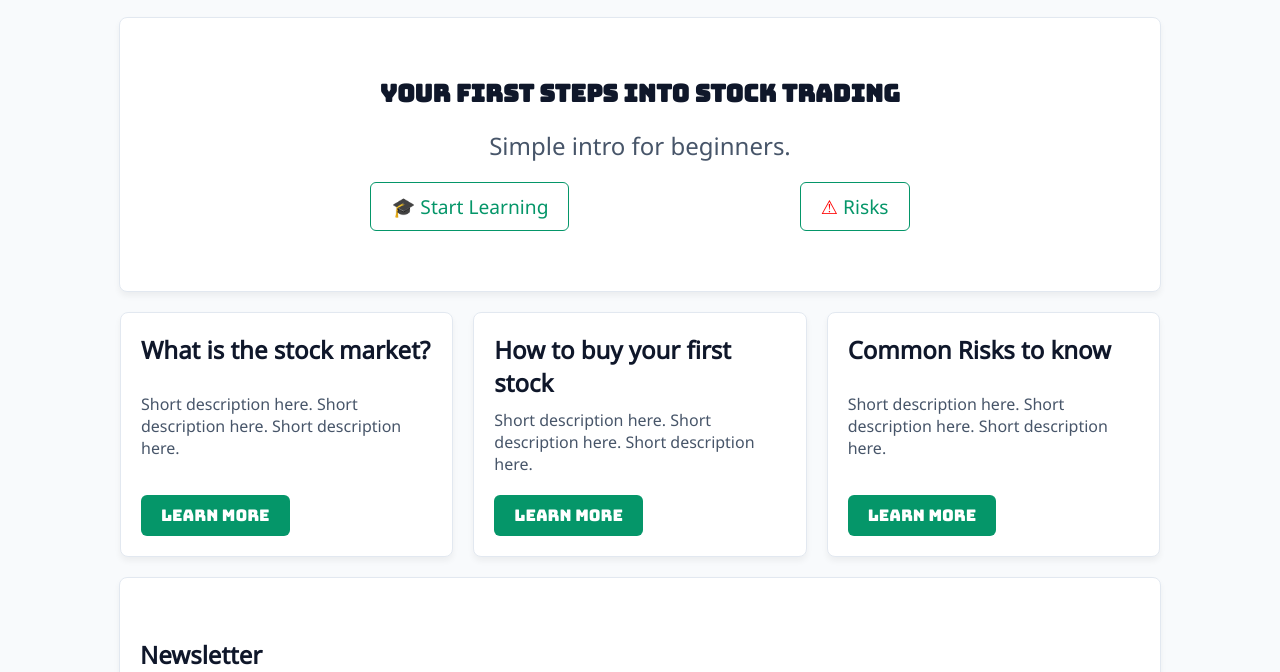
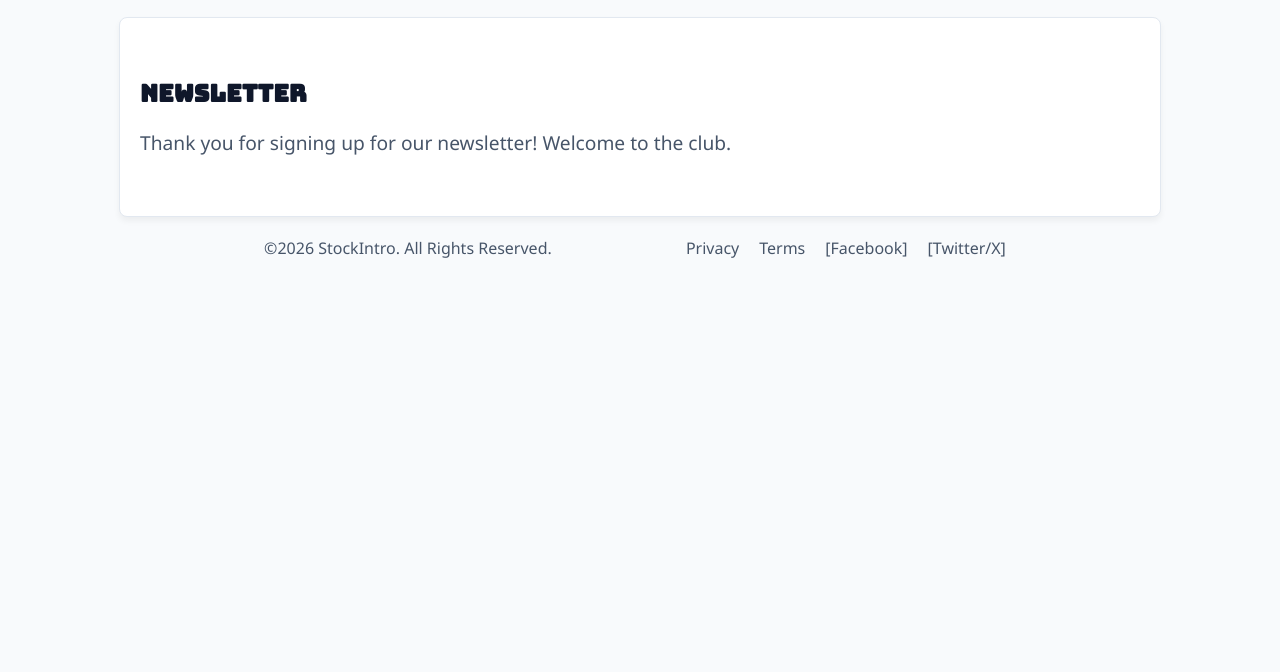
Before and after one commit to JKJameson/web-design-course, a plain HTML site: page newsletter-thanks.html in a window 1280 px wide. Shown: the part 128-800 px from the top of the page. Drawn offline with Linux system fonts and the light colour scheme.

Commit message:
add newsletter thanks page

```diff
--- a/index.html
+++ b/newsletter-thanks.html
@@ -12,7 +12,7 @@
             content="Learn the standard boilerplate of HTML5 to use for future websites and pages of those websites."
         />
         <meta name="keywords" content="Boilerplate,Section,Footer" />
-        <title>StockInto - Home</title>
+        <title>StockInto - Thank You</title>
         <link
             rel="preload"
             href="fonts/NotoSans-Regular.woff2"
@@ -46,51 +46,9 @@
             </nav>
         </header>
         <main>
-            <section id="hero">
-                <h1>Your first steps into stock trading</h1>
-                <p>Simple intro for beginners.</p>
-                <div id="hero-links">
-                    <a href="basics.html">&#127891; Start Learning</a>
-                    <a href="risks.html" id="hero-risk-btn"
-                        ><span style="color: red">&#9888;</span> Risks</a
-                    >
-                </div>
-            </section>
-            <section class="teasers">
-                <ul>
-                    <li>
-                        <h2>What is the stock market?</h2>
-                        <p>
-                            Short description here. Short description here.
-                            Short description here.
-                        </p>
-                        <a href="basics.html">Learn More</a>
-                    </li>
-                    <li>
-                        <h2>How to buy your first stock</h2>
-                        <p>
-                            Short description here. Short description here.
-                            Short description here.
-                        </p>
-                        <a href="how-to.html">Learn More</a>
-                    </li>
-                    <li>
-                        <h2>Common Risks to know</h2>
-                        <p>
-                            Short description here. Short description here.
-                            Short description here.
-                        </p>
-                        <a href="risks.html">Learn More</a>
-                    </li>
-                </ul>
-            </section>
             <section class="content">
-                <h2>Newsletter</h2>
-                <p>Signup to our newsletter and get all the latest trading tips and resources stright to your inbox! We will not spam you, we promise. &#128512;</p>
-                <form method="newsletter-thanks.html" action="get">
-                    <input type="email" name="email" placeholder="you@wherever.org">
-                    <input type="submit" value="Signup">
-                </form>
+                <h1>Newsletter</h1>
+                <p>Thank you for signing up for our newsletter! Welcome to the club.</p>
             </section>
         </main>
         <footer>
```
